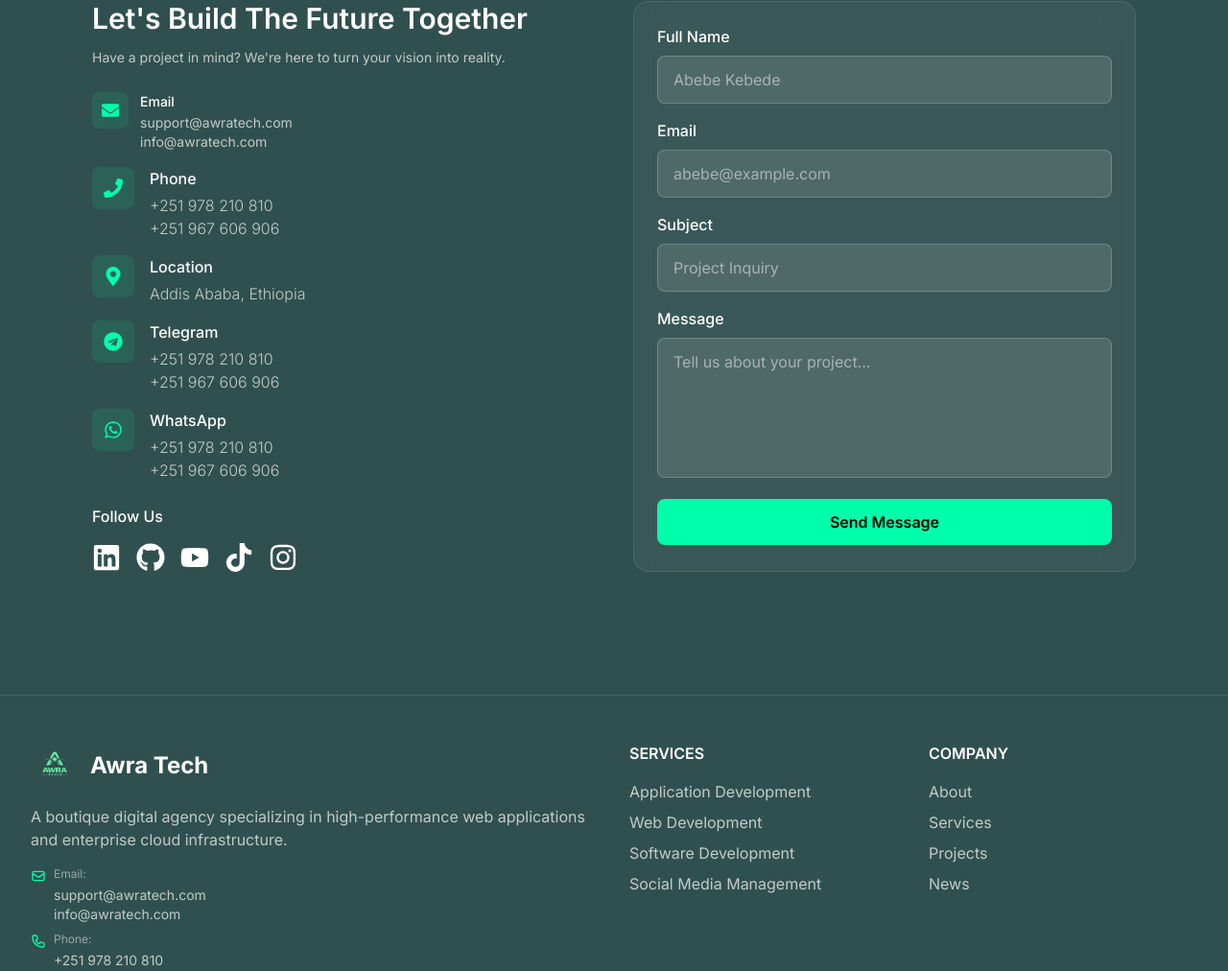
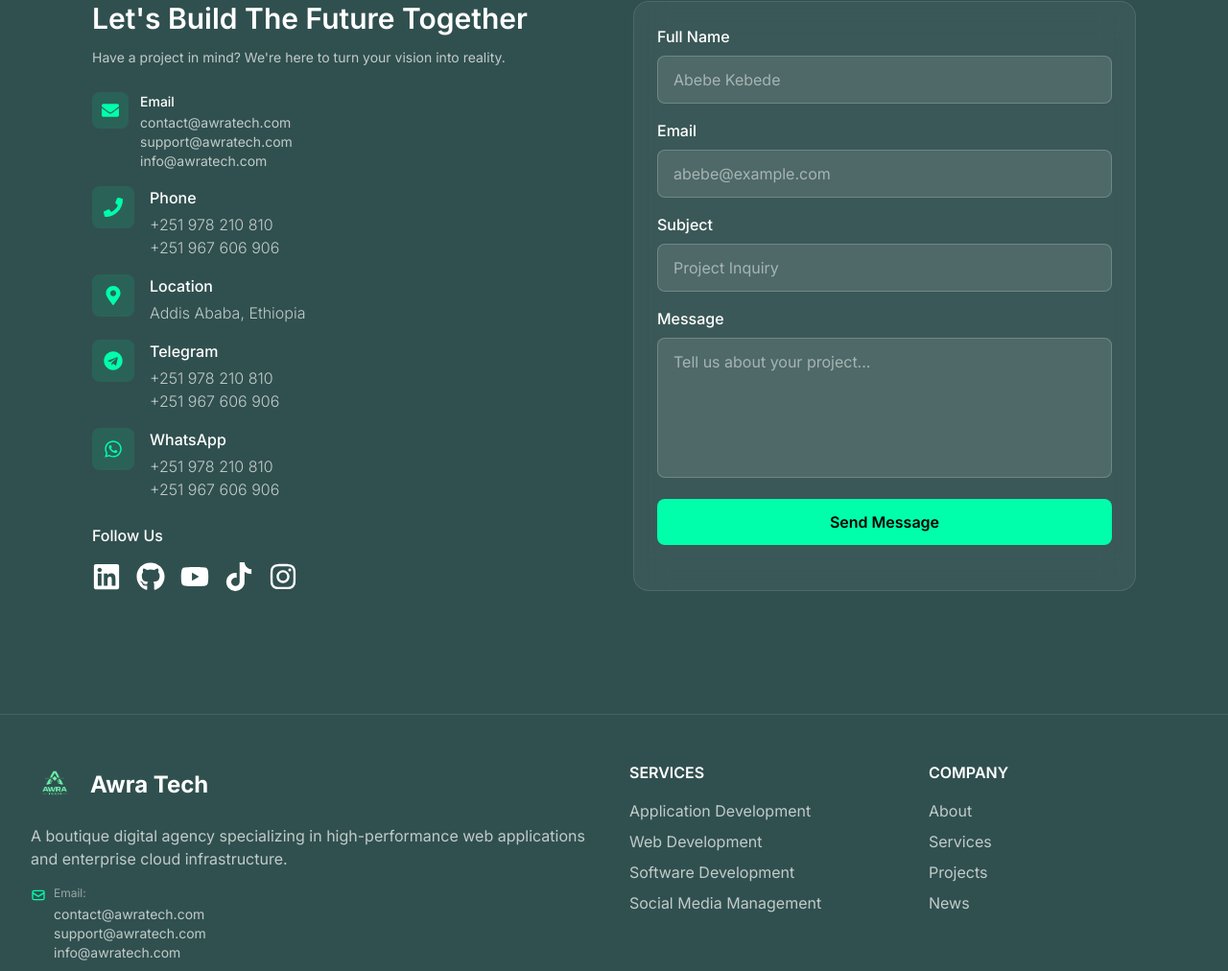
Before and after one commit to AwraTech/Company-Portfolio, a Next.js app in the folder client/: page /contact in a window 1280 px wide. Shown: the part 407-1419 px from the top of the page at 96% size. Built offline with nearby package versions, Linux system fonts and the light colour scheme.

Commit message:
feat: add contact@awratech.com as first email in contact and footer

```diff
--- a/client/src/app/contact/page.tsx
+++ b/client/src/app/contact/page.tsx
@@ -72,6 +72,7 @@ export default function ContactPage() {
                 </div>
                 <div>
                   <h3 className="text-white font-medium text-sm mb-0.5">Email</h3>
+                  <a href="mailto:contact@awratech.com" className="block text-white/70 hover:text-[#00FFAB] transition text-sm">contact@awratech.com</a>
                   <a href="mailto:support@awratech.com" className="block text-white/70 hover:text-[#00FFAB] transition text-sm">support@awratech.com</a>
                   <a href="mailto:info@awratech.com" className="block text-white/70 hover:text-[#00FFAB] transition text-sm">info@awratech.com</a>
                 </div>
--- a/client/src/components/Footer.tsx
+++ b/client/src/components/Footer.tsx
@@ -44,6 +44,7 @@ export default function Footer() {
                 <svg className="w-4 h-4 text-[#00FFAB] flex-shrink-0 mt-0.5" fill="none" stroke="currentColor" viewBox="0 0 24 24"><path strokeLinecap="round" strokeLinejoin="round" strokeWidth={2} d="M3 8l7.89 5.26a2 2 0 002.22 0L21 8M5 19h14a2 2 0 002-2V7a2 2 0 00-2-2H5a2 2 0 00-2 2v10a2 2 0 002 2z" /></svg>
                 <div>
                   <span className="text-white/50 text-xs block mb-1">Email:</span>
+                  <a href="mailto:contact@awratech.com" className="block hover:text-[#00FFAB] transition">contact@awratech.com</a>
                   <a href="mailto:support@awratech.com" className="block hover:text-[#00FFAB] transition">support@awratech.com</a>
                   <a href="mailto:info@awratech.com" className="block hover:text-[#00FFAB] transition">info@awratech.com</a>
                 </div>
```
